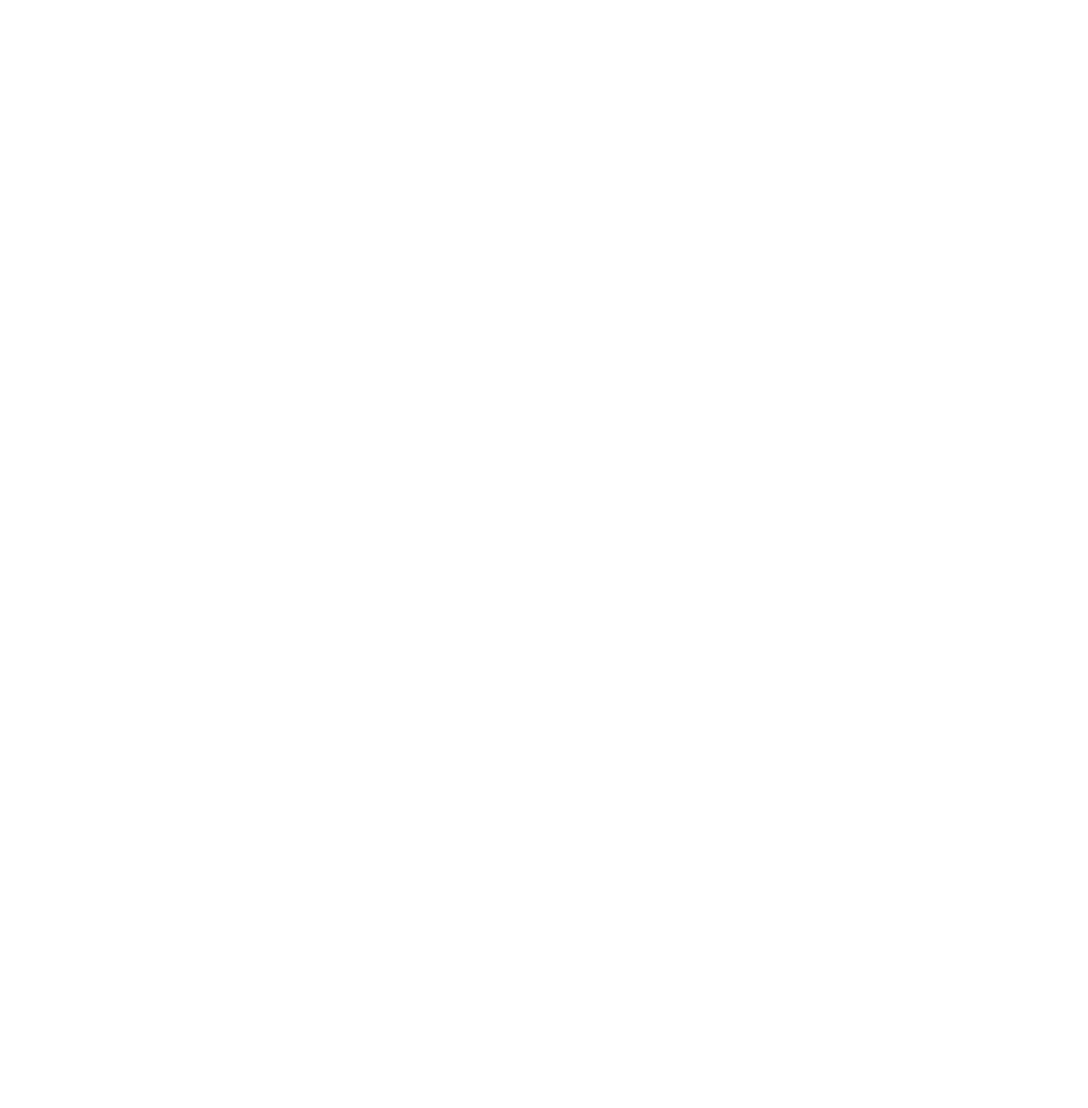
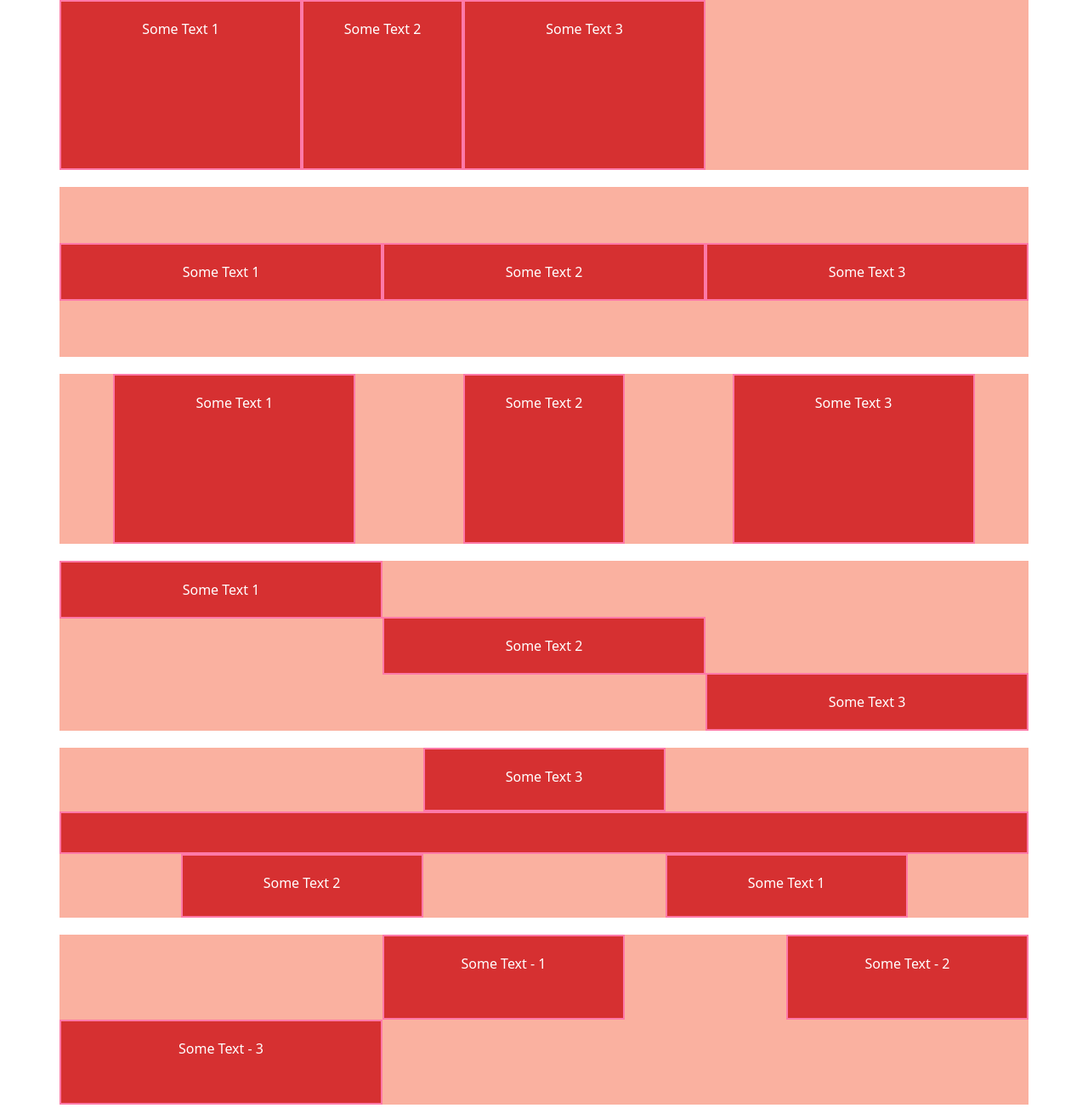
Before and after one commit to abdulmazidakash/bootstrap-version-5, a plain HTML site: page home.html in a window 1280 px wide. Shown: the whole page at 85% size. Before the commit the page ends 800 px from the top, so only its background shows below. Drawn offline with Linux system fonts and the light colour scheme.

Commit message:
learning bootstrap column

```diff
--- a/home.html
+++ b/home.html
@@ -179,6 +179,80 @@
 		</div>
 	</div> -->
 
+
+		<div class="container">
+			<div class="row justify-content-start">
+				<div class="col-3">
+					Some Text 1
+				</div>
+				<div class="col-2">
+					Some Text 2
+				</div>
+				<div class="col-3">
+					Some Text 3
+				</div>
+			</div>
+		</div>
+		<div class="container">
+			<div class="row align-items-center">
+				<div class="col">
+					Some Text 1
+				</div>
+				<div class="col">
+					Some Text 2
+				</div>
+				<div class="col">
+					Some Text 3
+				</div>
+			</div>
+		</div>
+		<div class="container">
+			<div class="row justify-content-around">
+				<div class="col-3">
+					Some Text 1
+				</div>
+				<div class="col-2">
+					Some Text 2
+				</div>
+				<div class="col-3">
+					Some Text 3
+				</div>
+			</div>
+		</div>
+		<div class="container">
+			<div class="row ">
+				<div class="col align-self-start">
+					Some Text 1
+				</div>
+				<div class="col align-self-center">
+					Some Text 2
+				</div>
+				<div class="col align-self-end">
+					Some Text 3
+				</div>
+			</div>
+		</div>
+		<div class="container">
+			<div class="row justify-content-around">
+				<div class="col-3 order-3">
+					Some Text 1
+				</div>
+				<div class="col-3 order-2">
+					Some Text 2
+				</div>
+				<div class="w-100"></div>
+				<div class="col-3 order-first">
+					Some Text 3
+				</div>
+			</div>
+		</div>
+		<div class="container">
+			<div class="row">
+				<div class="col-3 offset-4 ">Some Text - 1</div>
+				<div class="col-3 ms-auto">Some Text - 2</div>
+				<div class="col-4">Some Text - 3</div>
+			</div>
+		</div>
 	<script src="js/bootstrap.bundle.js"></script>
 </body>
 </html>
--- a/style.css
+++ b/style.css
@@ -33,3 +33,18 @@
 	text-align: center;
 	margin-bottom: 20px;
 } */
+
+/* bootstrap column style here  */
+.row{
+	margin-bottom: 20px;
+	height: 200px;
+	background: #fab1a0;
+
+}
+.row div{
+	background: #d63031;
+	border: 2px solid #fd79a8;
+	color: #fff;
+	padding: 20px;
+	text-align: center;
+}
```
